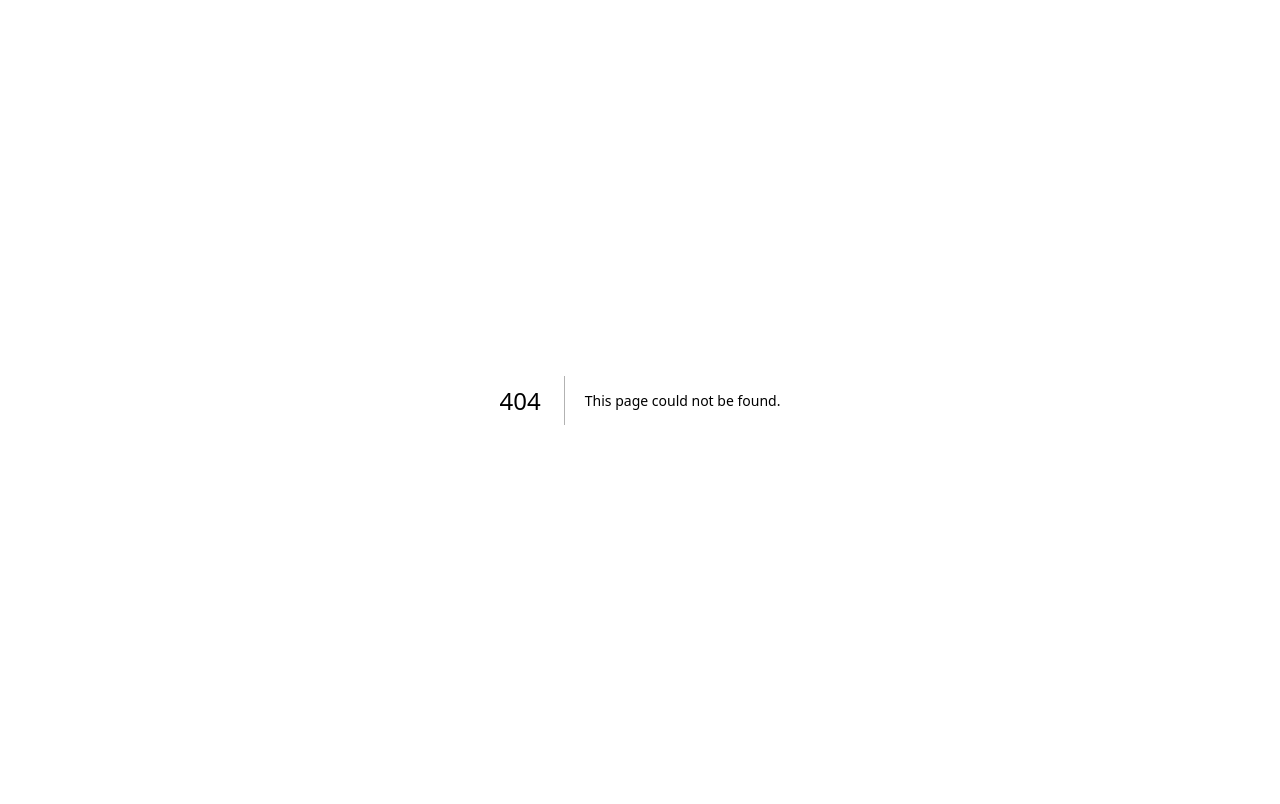
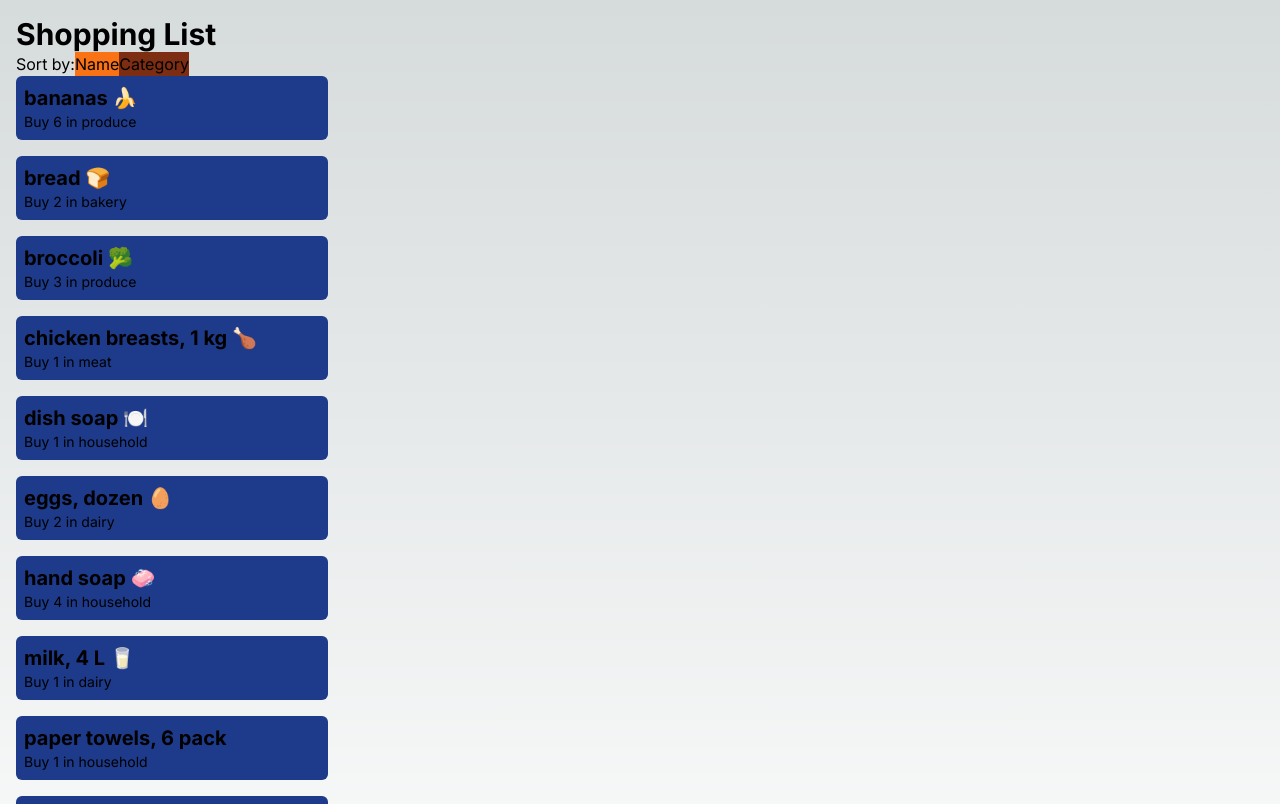
Before and after one commit to kokawaguchi/cprg306-assignments, a Next.js app: page /week-5 in a window 1280 px wide. Before the commit this address had no page. Shown: the top 804 px of the page. Built offline with nearby package versions, Linux system fonts and the light colour scheme.

Commit message:
Week 5
To do: conditional rendering on buttons

```diff
--- /dev/null
+++ b/app/week-5/item-list.js
@@ -0,0 +1,56 @@
+"use client";
+
+import Item from "./item.js";
+import { useState } from "react";
+import itemsData from "./items.json";
+
+export default function ItemList({ items }) {
+  const [sortBy, setSortBy] = useState("name");
+
+  const sortItemsByName = (items) => {
+    return items.sort((a, b) => a.name.localeCompare(b.name));
+  };
+
+  const sortItemsByCategory = (items) => {
+    return items.sort((a, b) => a.category.localeCompare(b.category));
+  };
+
+  let sortedItems = [];
+  if (sortBy === "name") {
+    sortedItems = sortItemsByName(itemsData);
+  }
+  if (sortBy === "category") {
+    sortedItems = sortItemsByCategory(itemsData);
+  }
+
+  return (
+    <div>
+      <p>
+        Sort by:
+        <button
+          className={sortBy === "name" ? "bg-orange-500" : "bg-orange-900"}
+          onClick={() => setSortBy("name")}
+        >
+          Name
+        </button>
+        <button
+          className={sortBy === "category" ? "bg-orange-500" : "bg-orange-900"}
+          onClick={() => setSortBy("category")}
+        >
+          Category
+        </button>
+      </p>
+      <ul>
+        {sortedItems.map((item) => (
+          <li key={item.id}>
+            <Item
+              name={item.name}
+              quantity={item.quantity}
+              category={item.category}
+            />
+          </li>
+        ))}
+      </ul>
+    </div>
+  );
+}
--- /dev/null
+++ b/app/week-5/item.js
@@ -0,0 +1,8 @@
+export default function Item({name, quantity, category}) {
+  return(
+    <ul className=" p-2 rounded-md mb-4 w-1/4 bg-blue-900">
+      <h1 className="text-xl font-bold" >{name}</h1>
+      <p className="text-sm">Buy {quantity} in {category}</p>
+    </ul>
+  );
+};
--- /dev/null
+++ b/app/week-5/items.json
@@ -0,0 +1,74 @@
+[
+  {
+    "id": "1h2GJKH12gkHG31h1H",
+    "name": "milk, 4 L 🥛",
+    "quantity": 1,
+    "category": "dairy"
+  },
+  {
+    "id": "2KJH3k2j3H1k2J3K1H",
+    "name": "bread 🍞",
+    "quantity": 2,
+    "category": "bakery"
+  },
+  {
+    "id": "3h2KJH3k2j3H1k2J3",
+    "name": "eggs, dozen 🥚",
+    "quantity": 2,
+    "category": "dairy"
+  },
+  {
+    "id": "4k2J3K1H2GJKH12gk",
+    "name": "bananas 🍌",
+    "quantity": 6,
+    "category": "produce"
+  },
+  {
+    "id": "5H1h1H2KJH3k2j3H",
+    "name": "broccoli 🥦",
+    "quantity": 3,
+    "category": "produce"
+  },
+  {
+    "id": "6H1k2J3K1H2GJKH1",
+    "name": "chicken breasts, 1 kg 🍗",
+    "quantity": 1,
+    "category": "meat"
+  },
+  {
+    "id": "7gkHG31h1H2KJH3k",
+    "name": "pasta sauce 🍝",
+    "quantity": 3,
+    "category": "canned goods"
+  },
+  {
+    "id": "8j3H1k2J3K1H2GJK",
+    "name": "spaghetti, 454 g 🍝",
+    "quantity": 2,
+    "category": "dry goods"
+  },
+  {
+    "id": "9H12gkHG31h1H2KJ",
+    "name": "toilet paper, 12 pack 🧻",
+    "quantity": 1,
+    "category": "household"
+  },
+  {
+    "id": "10H3k2j3H1k2J3K1",
+    "name": "paper towels, 6 pack",
+    "quantity": 1,
+    "category": "household"
+  },
+  {
+    "id": "11k2J3K1H2GJKH12",
+    "name": "dish soap 🍽️",
+    "quantity": 1,
+    "category": "household"
+  },
+  {
+    "id": "12GJKH12gkHG31h1",
+    "name": "hand soap 🧼",
+    "quantity": 4,
+    "category": "household"
+  }
+]
--- /dev/null
+++ b/app/week-5/page.js
@@ -0,0 +1,14 @@
+import ItemList from "./item-list";
+
+export default function Page() {
+  return (
+    <main className="m-4">
+      <h1 className="text-3xl font-bold">Shopping List</h1>
+      <div>
+        <h2>
+          <ItemList />
+        </h2>
+      </div>
+    </main>
+  );
+}
```
Also changed, not shown: app/week-3/item-list.js (+64 -17 lines).
